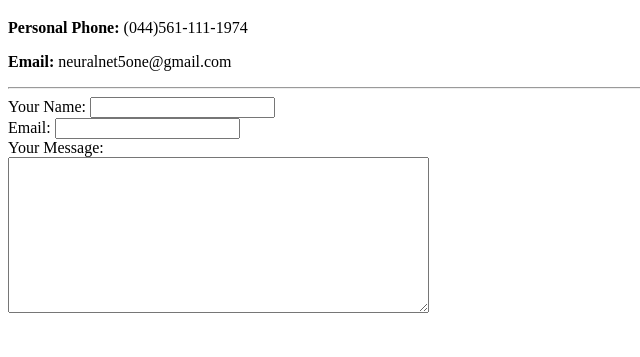
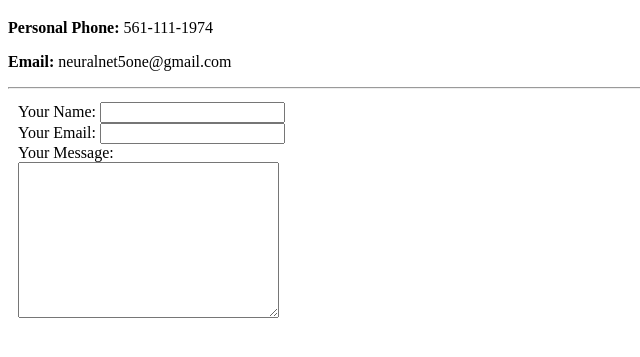
Before and after one commit to NeuralNet5one/CV, a plain HTML site: page Contact.html in a window 1280 px wide. Shown: the part 61-418 px from the top of the page, without its empty margins (0-640 px from the left). Drawn offline with Linux system fonts and the light colour scheme.

Commit message:
Add files via upload

```diff
--- a/Contact.html
+++ b/Contact.html
@@ -4,21 +4,27 @@
 <head>
   <meta charset="utf-8">
   <title>Contact Page</title>
+  <style media="screen">
+    form {
+      padding: 5px;
+      margin: 5px;
+    }
+  </style>
 </head>
 
 <body>
   <h1>My Contact Details</h1>
-  <p><strong>Personal Phone:</strong> (044)561-111-1974</p>
+  <p><strong>Personal Phone:</strong> 561-111-1974</p>
   <p><strong>Email:</strong> neuralnet5one@gmail.com</p>
   <hr>
   <form class="" action="index.html" method="post">
 
     <label>Your Name:</label>
     <input type="text" name="" value=""><br>
-    <label>Email:</label>
+    <label>Your Email:</label>
     <input type="email" name="" value=""><br>
     <label>Your Message:</label><br>
-    <textarea name="name" rows="10" cols="50"></textarea>
+    <textarea name="name" rows="10" cols="30"></textarea>
   </form>
 </body>
 
```
